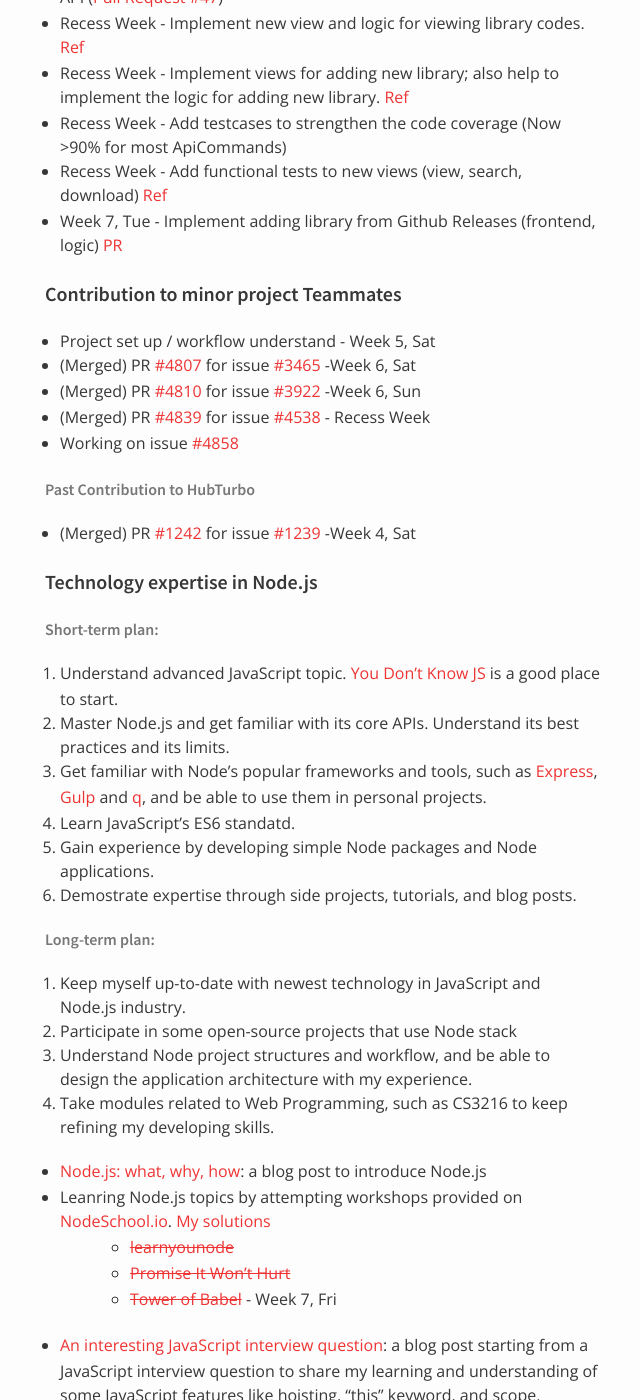
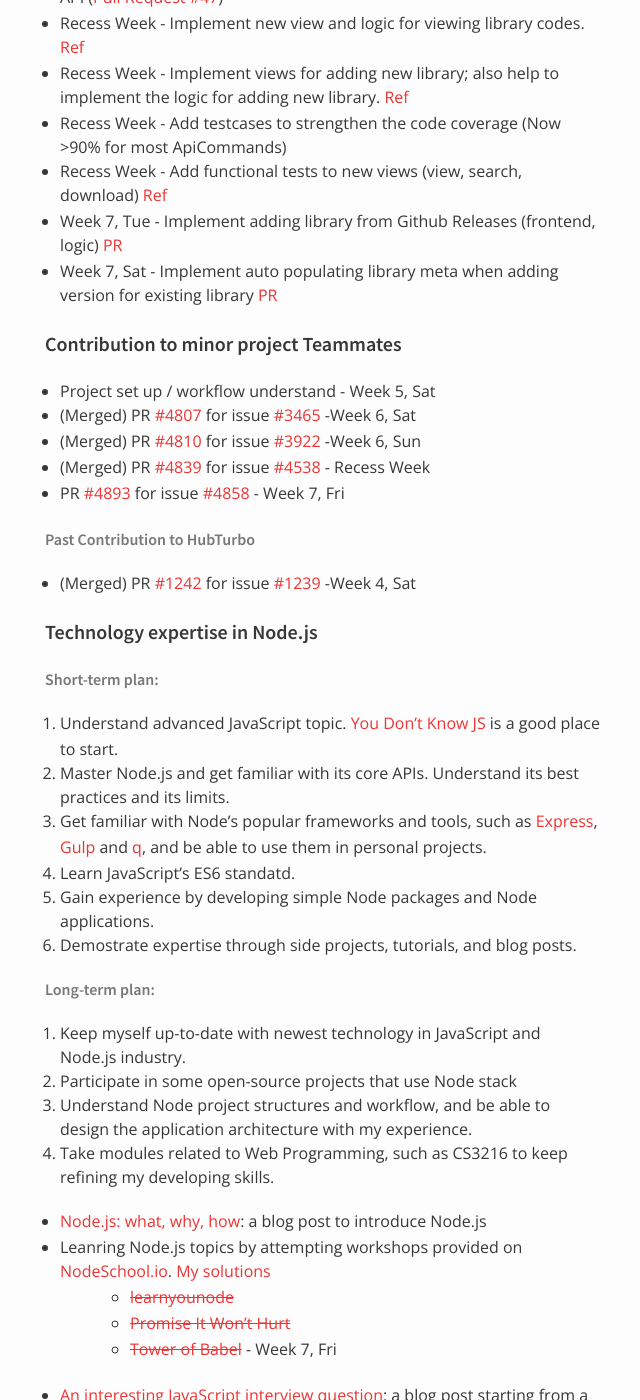
Before and after one commit to nus-oss/cs3281-AY1516S2-website, a Jekyll site: the page built from teams/codebender.md, in a window 1280 px wide and 1400 px high, scrolled down 11439 px. Shown: the whole window, without its empty margins (325-965 px from the left). Built offline with Jekyll 4.4.1, drawn with Linux system fonts in a browser that asks for light colours; some of the changed text lies outside the part shown.

Commit message:
Update Jiang Sheng's progress

```diff
--- a/teams/codebender.md
+++ b/teams/codebender.md
@@ -346,13 +346,14 @@
 * Recess Week - Add testcases to strengthen the code coverage (Now >90% for most ApiCommands)
 * Recess Week - Add functional tests to new views (view, search, download) [Ref](https://github.com/nus-fboa2016-CB/eratosthenes/blob/v2-api-development/Symfony/src/Codebender/LibraryBundle/Tests/Controller/ApiViewsControllerTest.php)
 * Week 7, Tue - Implement adding library from Github Releases (frontend, logic) [PR](https://github.com/nus-fboa2016-CB/eratosthenes/pull/16)
+* Week 7, Sat - Implement auto populating library meta when adding version for existing library [PR](https://github.com/codebendercc/eratosthenes/pull/50)
 
 #### Contribution to minor project Teammates
 * Project set up / workflow understand - Week 5, Sat
 * (Merged) PR [#4807](https://github.com/TEAMMATES/teammates/pull/4807) for issue [#3465](https://github.com/TEAMMATES/teammates/issues/3465) -Week 6, Sat
 * (Merged) PR [#4810](https://github.com/TEAMMATES/teammates/pull/4810) for issue [#3922](https://github.com/TEAMMATES/teammates/issues/3922) -Week 6, Sun
 * (Merged) PR [#4839](https://github.com/TEAMMATES/teammates/pull/4839) for issue [#4538](https://github.com/TEAMMATES/teammates/issues/4538) - Recess Week
-* Working on issue [#4858](https://github.com/TEAMMATES/teammates/issues/4858)
+* PR [#4893](https://github.com/TEAMMATES/teammates/pull/4893) for issue [#4858](https://github.com/TEAMMATES/teammates/issues/4858) - Week 7, Fri
 
 ###### Past Contribution to HubTurbo
 * (Merged) PR [#1242](https://github.com/HubTurbo/HubTurbo/pull/1242) for issue [#1239](https://github.com/HubTurbo/HubTurbo/issues/1239) -Week 4, Sat
@@ -379,5 +380,5 @@
    * [<del>Tower of Babel</del>](https://github.com/Gisonrg/collections/tree/master/nodeschool/tower-of-babel) - Week 7, Fri
 * [An interesting JavaScript interview question](http://blog.gisonrg.me/2016/interesting-js-question/): a blog post starting from a JavaScript interview question to share my learning and understanding of some JavaScript features like hoisting, "this" keyword, and scope.
 * [Fix a mysterious travis build failure for a Node application ](http://blog.gisonrg.me/2016/fix-mysterious-travis-build-failure-for-node-application-js/): A blog post about how I investigated and fix an interesting build failure for [Unblock-Youku](https://github.com/Unblocker/Unblock-Youku). It's related to Travis, Node and headless browser test. [Merged Fix](https://github.com/Unblocker/Unblock-Youku/pull/613) - Week 7, Sat
+* Working on a JavaScript project for module [CS4224](https://github.com/Gisonrg/ER-diagram-editor) to build a ER diagram editor.
 * (Ongoing) Wrtiing a blog post to share my findings for Promise vs Callback.
-* Working on a JavaScript project for module [CS4224](https://github.com/Gisonrg/ER-diagram-editor) to build a ER diagram editor.
```
